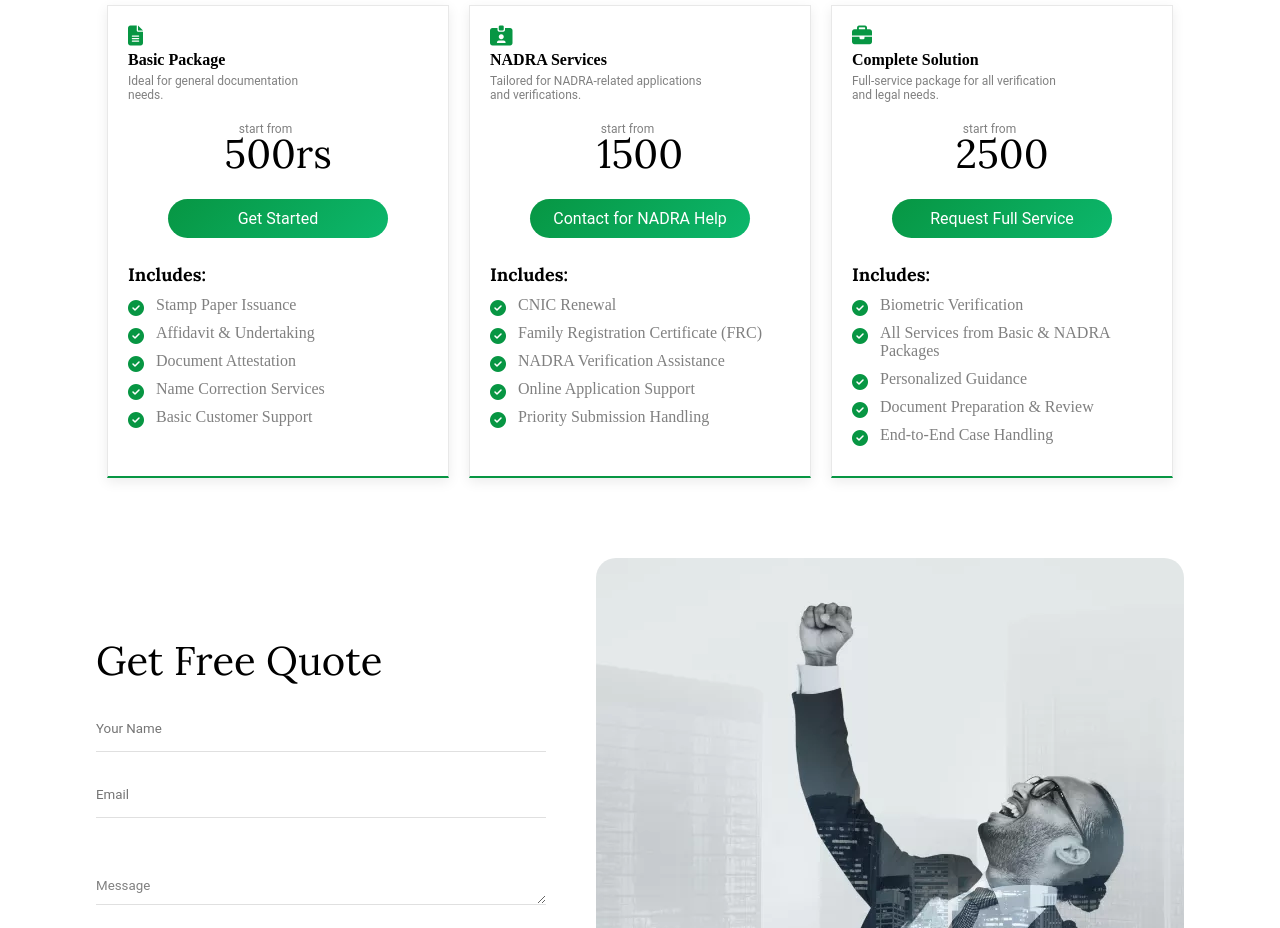
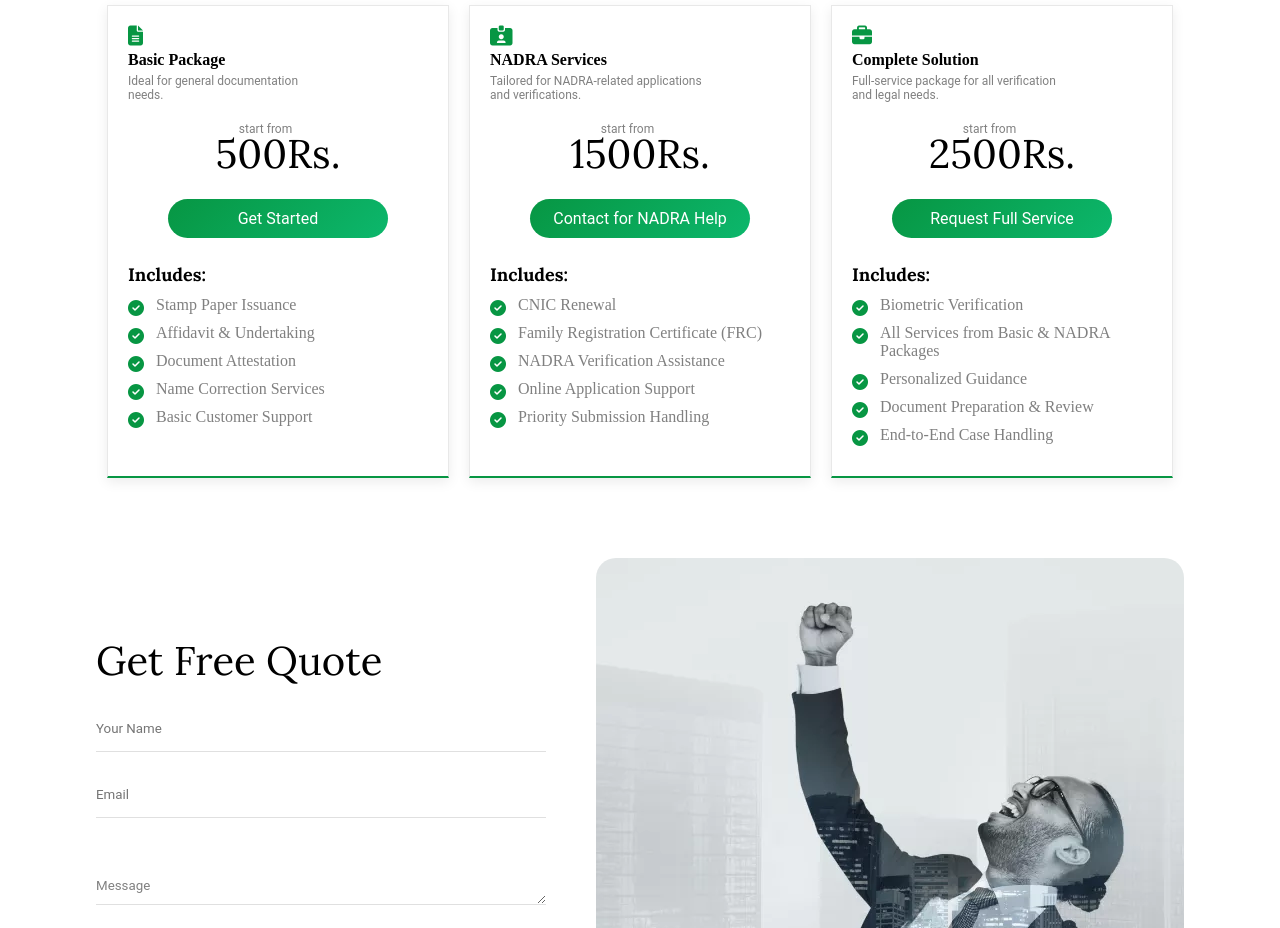
Before and after one commit to maheenfarooqui/Siddiqui-Consultant, a plain HTML site: page pricing.html in a window 1280 px wide. Shown: the part 1380-2308 px from the top of the page. Drawn offline with Linux system fonts and the light colour scheme.

Commit message:
update pricing page

```diff
--- a/pricing.html
+++ b/pricing.html
@@ -85,7 +85,7 @@
           </div>
           <div class="priceBox">
             <span>start from</span>
-            <h1>500rs</h1>
+            <h1>500Rs.</h1>
             <a href="#contactUs"> Get Started</a>
           </div>
           <h3>Includes:</h3>
@@ -119,7 +119,7 @@
           </div>
           <div class="priceBox">
             <span>start from</span>
-            <h1>1500</h1>
+            <h1>1500Rs.</h1>
             <a href="#contactUs"> Contact for NADRA Help</a>
           </div>
           <h3>Includes:</h3>
@@ -156,7 +156,7 @@
           </div>
           <div class="priceBox">
             <span>start from</span>
-            <h1>2500</h1>
+            <h1>2500Rs.</h1>
             <a href="#contactUs">Request Full Service</a>
           </div>
           <h3>Includes:</h3>
--- a/style.css
+++ b/style.css
@@ -576,6 +576,9 @@
 body.darkMode a {
   color: #5aa9f4;
 }
+body.darkMode .popUpForm{
+    background-color: #0D0D0D;
+}
 
 body.darkMode button {
   background: linear-gradient(135deg, #0cb76c , black);
```
